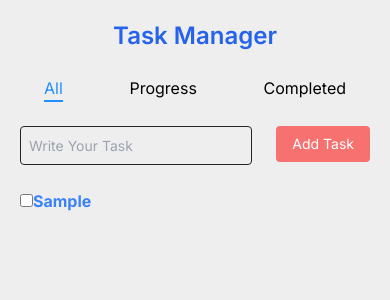
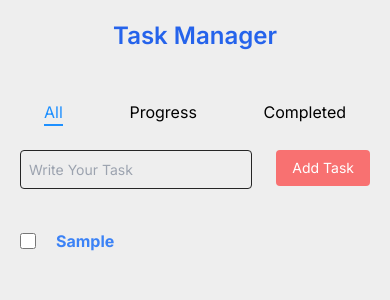
Before and after one commit to Gurjantrandahwa/task_manager-, a Next.js app: page / in a window 390 px wide. Both pictures are taken after typing "Sample" into the empty fields and a click on the button "Add Task". Shown: the top 300 px of the page. Built offline with nearby package versions, Linux system fonts and the light colour scheme.

Commit message:
styling and given responsive behaviour

```diff
--- a/app/globals.css
+++ b/app/globals.css
@@ -9,16 +9,17 @@
     background-color: #EEEEEE;
 }
 
-button{
+button {
     cursor: pointer;
 }
 
-.active{
+.active {
     border-bottom: 2px solid dodgerblue;
     color: dodgerblue;
     transition: 0.3s;
 }
-.main-task input[type="checkbox"]:checked + label{
+
+.main-task input[type="checkbox"]:checked + label {
     text-decoration: line-through;
-    color: red;
+    color: rgba(255, 0, 0, 0.48);
 }
--- a/app/newComponents/TodoList.tsx
+++ b/app/newComponents/TodoList.tsx
@@ -20,36 +20,33 @@ const TodoList = () => {
         filterTodos = filterTodos.filter((todo) => todo.completed)
     }
 
-    return <ul className={""}>
-
-
+    return <ul className={"divide-y divide-blue-500"}>
         {filterTodos.map((todo) => {
-            return <li key={todo.id} className={"main-task"}>
-
-
-                    <input className={"cursor-pointer"}
+            return <li key={todo.id} className={"main-task flex items-start justify-between py-4"}>
+                <div className={"flex gap-5 items-start"}>
+                    <input className={"cursor-pointer h-4 w-4 mt-1"}
                            type="checkbox"
                            name={""}
                            id={`todo-${todo.id}`}
                            checked={todo.completed}
                            onChange={() => todoAsCompleted(todo.id)}
+                           autoComplete={false}
                     />
 
                     <label htmlFor={`todo-${todo.id}`}
                            className={"font-bold text-base text-blue-500"}>
                         {todo.task}
                     </label>
+                </div>
 
 
                 {
                     todo.completed && (
 
-                            <button className={"text-red-500"}
-                                    type={"button"} onClick={() => handleDeleteTodo(todo.id)}>
-                                <AiFillDelete size={20}/>
-                            </button>
-
-
+                        <button className={"text-red-500"}
+                                type={"button"} onClick={() => handleDeleteTodo(todo.id)}>
+                            <AiFillDelete size={20}/>
+                        </button>
                     )
                 }
             </li>
--- a/app/page.tsx
+++ b/app/page.tsx
@@ -5,13 +5,15 @@ import FilterNavbar from "./newComponents/FilterNavbar";
 
 
 const Page = () => {
-    return <main className={"mt-5 px-5"}>
+    return <main className={"container mt-5 px-5 flex flex-col justify-center mx-auto max-w-2xl"}>
+
             <h2 className={"text-center text-blue-600 font-semibold text-2xl mb-6"}>
                 Task Manager
             </h2>
             <FilterNavbar/>
             <AddTodo/>
             <TodoList/>
+
     </main>
 }
 
```
Lines whose indentation alone changed are shown as unchanged.
